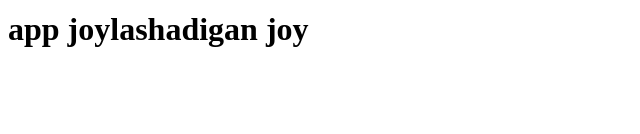
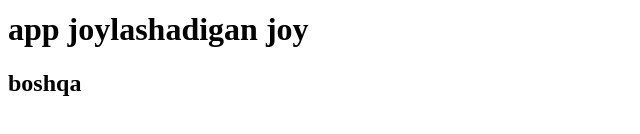
Before and after one commit to Mirsharof/myappslimle1, a plain HTML site: page index.html in a window 1280 px wide. Shown: the part 244-378 px from the top of the page, without its empty margins (0-640 px from the left). Drawn offline with Linux system fonts and the light colour scheme.

Commit message:
REDMEmd qoshildi

```diff
--- /dev/null
+++ b/fridir1/app1.js
@@ -0,0 +1 @@
+console.log('birinchi log');
--- a/index.html
+++ b/index.html
@@ -12,6 +12,7 @@
 	<h1>app joylashadigan joy</h1>
 	<h1>app joylashadigan joy</h1>
 	<h1>app joylashadigan joy</h1>
+	<h2>boshqa</h2>
 
 </body>
 </html>
```
Also changed, not shown: boshqa.html (added), 1 other file.
